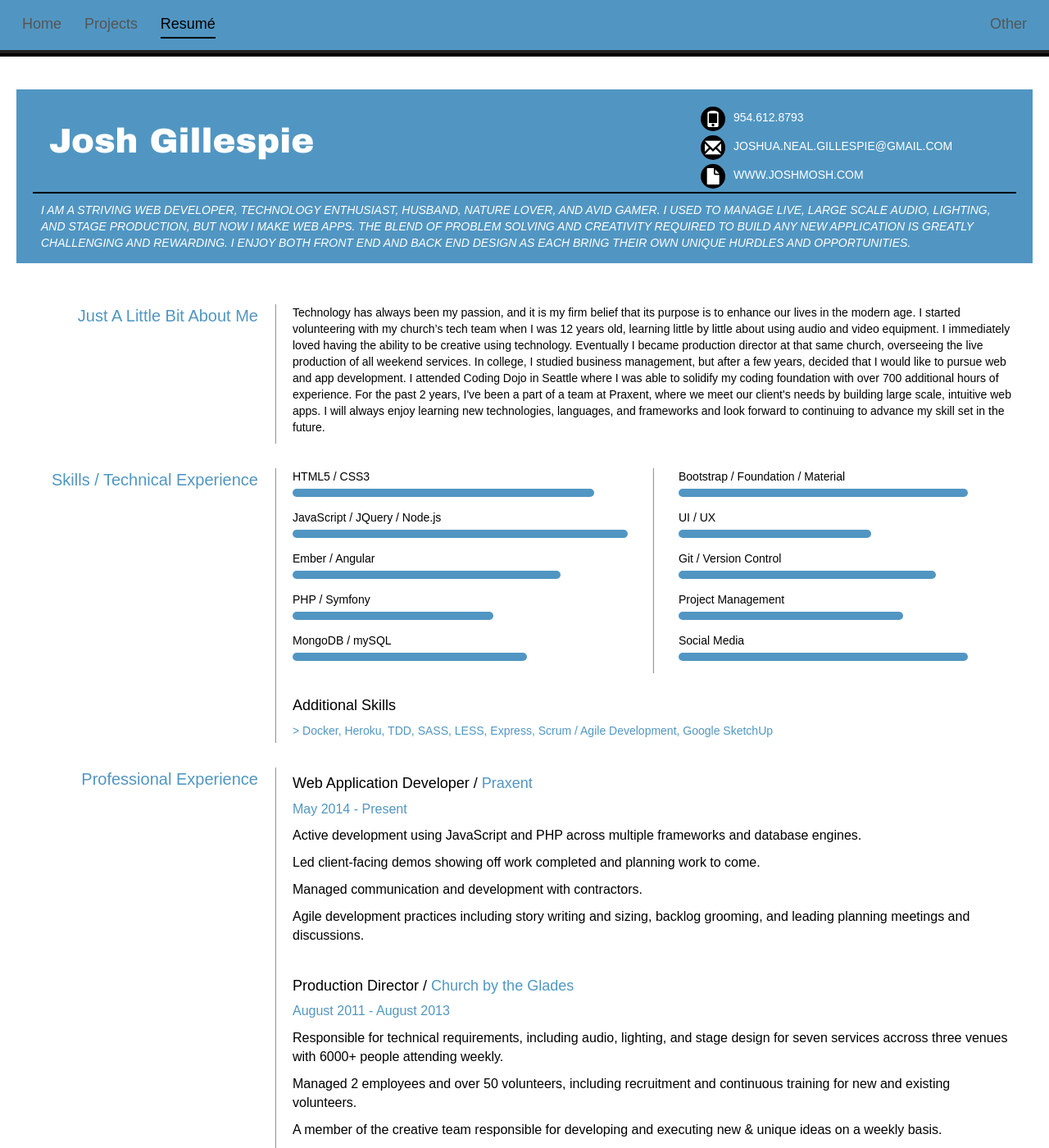
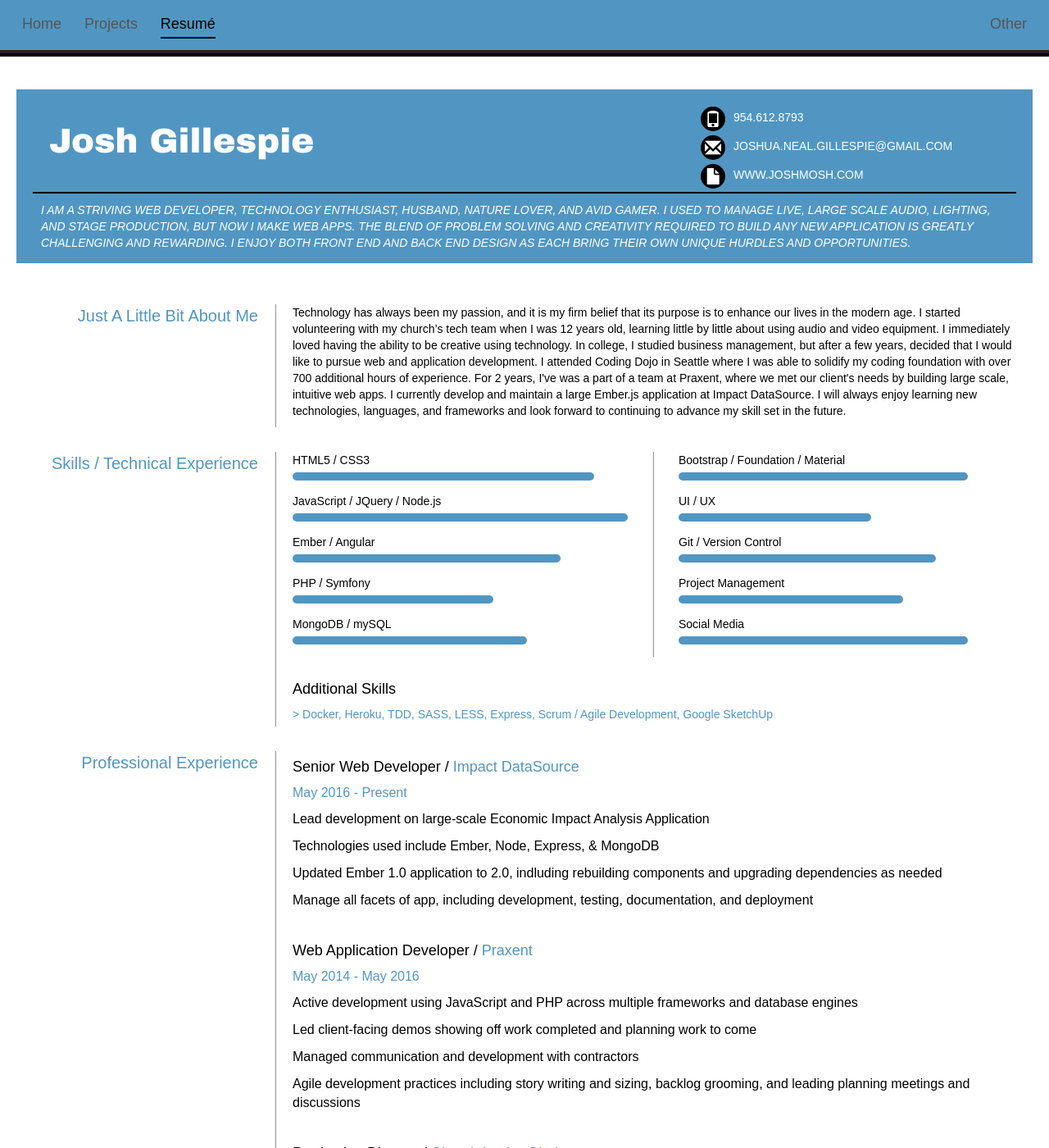
Before and after one commit to Josh-Mosh/josh-mosh.github.io, a Jekyll site: the page built from resume/index.html, in a window 1280 px wide and 1400 px high. Shown: the whole window at 82% size. Built offline with Jekyll 4.4.1, drawn with Linux system fonts in a browser that asks for light colours; nearby versions of some CDN libraries; some of the changed text lies outside the part shown.

Commit message:
Update resume to include Impact DataSource

```diff
--- a/resume/index.html
+++ b/resume/index.html
@@ -25,7 +25,7 @@ layout: fluid-container
         <p><span>Just A Little Bit About Me</span></p>
       </div>
       <div class="col-md-9 resume_body_right">
-        <p>Technology has always been my passion, and it is my firm belief that its purpose is to enhance our lives in the modern age. I started volunteering with my church’s tech team when I was 12 years old, learning little by little about using audio and video equipment. I immediately loved having the ability to be creative using technology. Eventually I became production director at that same church, overseeing the live production of all weekend services. In college, I studied business management, but after a few years, decided that I would like to pursue web and app development. I attended Coding Dojo in Seattle where I was able to solidify my coding foundation with over 700 additional hours of experience. For the past 2 years, I've been a part of a team at Praxent, where we meet our client's needs by building large scale, intuitive web apps. I will always enjoy learning new technologies, languages, and frameworks and look forward to continuing to advance my skill set in the future. </p>
+        <p>Technology has always been my passion, and it is my firm belief that its purpose is to enhance our lives in the modern age. I started volunteering with my church’s tech team when I was 12 years old, learning little by little about using audio and video equipment. I immediately loved having the ability to be creative using technology. In college, I studied business management, but after a few years, decided that I would like to pursue web and application development. I attended Coding Dojo in Seattle where I was able to solidify my coding foundation with over 700 additional hours of experience. For 2 years, I've was a part of a team at Praxent, where we met our client's needs by building large scale, intuitive web apps. I currently develop and maintain a large Ember.js application at Impact DataSource. I will always enjoy learning new technologies, languages, and frameworks and look forward to continuing to advance my skill set in the future.</p>
       </div>
     </div>
 
@@ -69,28 +69,36 @@ layout: fluid-container
       </div>
       <div class="col-md-9 resume_body_right">
         <div class="resume_job">
+          <h4>Senior Web Developer / <span>Impact DataSource</span></h4>
+          <p><span>May 2016 - Present</span></p>
+          <p>Lead development on large-scale Economic Impact Analysis Application</p>
+          <p>Technologies used include Ember, Node, Express, &amp; MongoDB</p>
+          <p>Updated Ember 1.0 application to 2.0, indluding rebuilding components and upgrading dependencies as needed</p>
+          <p>Manage all facets of app, including development, testing, documentation, and deployment</p>
+        </div>
+        <div class="resume_job">
           <h4>Web Application Developer / <span>Praxent</span></h4>
-          <p><span>May 2014 - Present</span></p>
-          <p>Active development using JavaScript and PHP across multiple frameworks and database engines.</p>
-          <p>Led client-facing demos showing off work completed and planning work to come.</p>
-          <p>Managed communication and development with contractors.</p>
-          <p>Agile development practices including story writing and sizing, backlog grooming, and leading planning meetings and discussions.</p>
+          <p><span>May 2014 - May 2016</span></p>
+          <p>Active development using JavaScript and PHP across multiple frameworks and database engines</p>
+          <p>Led client-facing demos showing off work completed and planning work to come</p>
+          <p>Managed communication and development with contractors</p>
+          <p>Agile development practices including story writing and sizing, backlog grooming, and leading planning meetings and discussions</p>
         </div>
         <div class="resume_job">
           <h4>Production Director / <span>Church by the Glades</span></h4>
           <p><span>August 2011 - August 2013</span></p>
-          <p>Responsible for technical requirements, including audio, lighting, and stage design for seven services accross three venues with 6000+ people attending weekly.</p>
-          <p>Managed 2 employees and over 50 volunteers, including recruitment and continuous training for new and existing volunteers.</p>
-          <p>A member of the creative team responsible for developing and executing new &amp; unique ideas on a weekly basis.</p>
-          <p>Required to meet strict deadlines and work under high pressure in a live environment.</p>
+          <p>Responsible for technical requirements, including audio, lighting, and stage design for seven services accross three venues with 6000+ people attending weekly</p>
+          <p>Managed 2 employees and over 50 volunteers, including recruitment and continuous training for new and existing volunteers</p>
+          <p>A member of the creative team responsible for developing and executing new &amp; unique ideas on a weekly basis</p>
+          <p>Required to meet strict deadlines and work under high pressure in a live environment</p>
         </div>
         <div>
           <h4> Video Assistant / <span>Church by the Glades</span></h4>
           <p><span>August 2011 - August 2013</span></p>
-          <p>Experience using professional video equipment, including Sony and RED cameras.</p>
-          <p>Edited weekly videos using Final Cut Pro and directed live, weekly services at satellite campus.</p>
-          <p>Responsible for contacting, scheduling, and training new volunteers.</p>
-          <p>Acted as producer and lighting director for all live youth services.</p>
+          <p>Experience using professional video equipment, including Sony and RED cameras</p>
+          <p>Edited weekly videos using Final Cut Pro and directed live, weekly services at satellite campus</p>
+          <p>Responsible for contacting, scheduling, and training new volunteers</p>
+          <p>Acted as producer and lighting director for all live youth services</p>
         </div>
       </div>
     </div>
```
Also changed, not shown: 3 other files.
